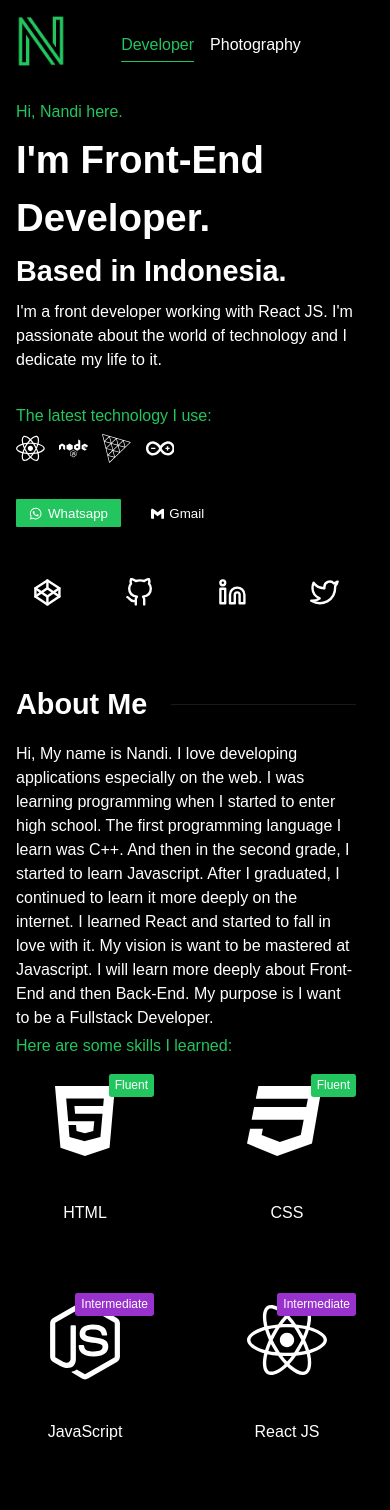
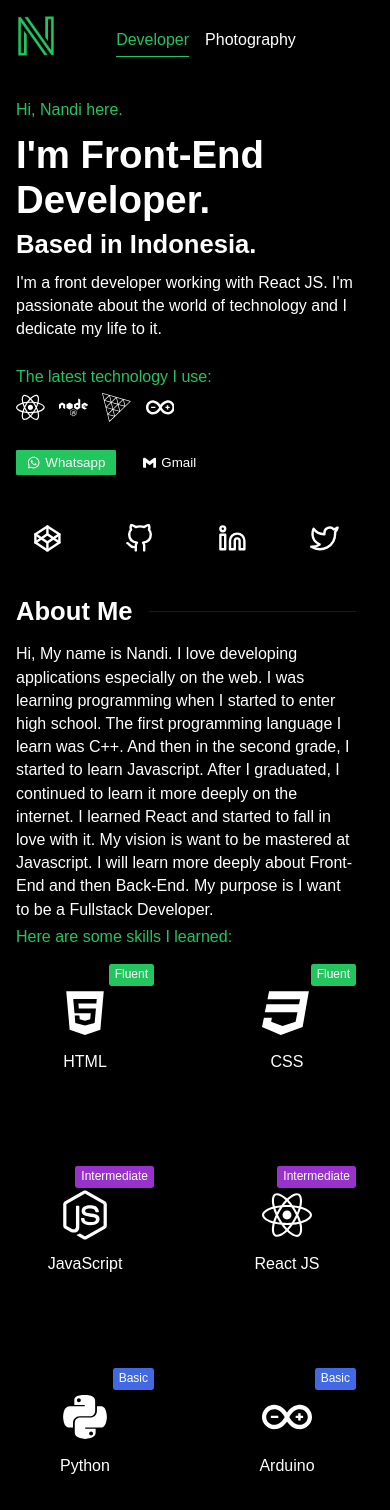
Before and after one commit to nandirchrd/nandirchrd.github.io, a React (Vite) app: page / in a window 390 px wide. Shown: the top 1510 px of the page. Built offline with nearby package versions, Linux system fonts and the light colour scheme.

Commit message:
Bugs fixed and made the css clean.
- Whatsapp text message updated.
- CSS style updated.

```diff
--- a/index.html
+++ b/index.html
@@ -39,9 +39,12 @@
   </head>
   <body>
     <div id="root"></div>
+    <footer>
+      <span class="copyright"></span>
+    </footer>
     <script type="module" src="/src/main.jsx"></script>
-    <footer>
-      <span>&copy; 2024 Nandi Richard</span>
-    </footer>
+    <script>
+      document.querySelector('.copyright').innerHTML = `© ${new Date().getFullYear()} Nandi Richard`;
+    </script>
   </body>
 </html>
--- a/package.json
+++ b/package.json
@@ -2,7 +2,7 @@
   "name": "nandirchrd",
   "private": true,
   "homepage": "https://nandirchrd.github.io",
-  "version": "1.0.0",
+  "version": "1.0.1",
   "type": "module",
   "scripts": {
     "dev": "vite",
--- a/src/pages/developerPage.jsx
+++ b/src/pages/developerPage.jsx
@@ -18,7 +18,7 @@ const DeveloperPage = () => {
                         <p className="highlight">Hi, Nandi here.</p>
                         <h2>I'm Front-End Developer.</h2>
                         <h3>Based in Indonesia.</h3>
-                        <p>I'm a front developer working with React JS. I'm passionate about the world of technology and I dedicate my life to it.</p>
+                        <p style={{maxWidth: 800}}>I'm a front developer working with React JS. I'm passionate about the world of technology and I dedicate my life to it.</p>
                     </div>
                     <div className="technology">
                         <p className="highlight">The latest technology I use:</p>
@@ -31,7 +31,7 @@ const DeveloperPage = () => {
                     </div>
                     <div className="social">
                         <div className="contact">
-                            <Link target="_blank" to='https://api.whatsapp.com/send?phone=62895359763865&text=Hallo!'>
+                            <Link target="_blank" to='https://api.whatsapp.com/send?phone=62895359763865&text=Halo%20Nandi,%20saya%20menelusuri%20portofolio%20Anda.%20Bisakah%20kita%20berbicara%20lebih%20lanjut?'>
                                 <button className="whatsapp"><FaWhatsapp/>Whatsapp</button>
                             </Link>
                             <Link to='mailto:nandirchrd@gmail.com'>
--- a/src/pages/photographyPage.jsx
+++ b/src/pages/photographyPage.jsx
@@ -17,11 +17,11 @@ const PhotographyPage = () => {
                             <p className="highlight">Hi, Nandi here.</p>
                             <h2>I'm Photographer.</h2>
                             <h3>Based in Indonesia.</h3>
-                            <p style={{maxWidth: 800}}>My love for photography drives me to capture the essence of the world through my lens, and I dedicate myself to continually improving my craft.</p>
+                            <p style={{maxWidth: 800}}>My passion for photography compels me to capture the essence of the world through my lens, and I am dedicated to continually refining and perfecting my craft.</p>
                         </div>
                         <div className="social">
                             <div className="contact">
-                                <Link target="_blank" to='https://api.whatsapp.com/send?phone=62895359763865&text=Hallo!'>
+                                <Link target="_blank" to='https://api.whatsapp.com/send?phone=62895359763865&text=Halo%20Nandi,%20saya%20menelusuri%20portofolio%20Anda.%20Bisakah%20kita%20berbicara%20lebih%20lanjut?'>
                                     <button className="whatsapp"><FaWhatsapp/>Whatsapp</button>
                                 </Link>
                                 <Link to='mailto:nandirchrd@gmail.com'>
--- a/src/styles/main.css
+++ b/src/styles/main.css
@@ -1,21 +1,3 @@
-* {
-    margin: 0;
-    padding: 0;
-    box-sizing: border-box;
-}
-
-:root {
-    --primary: #22c55e;
-    --black: #000;
-    --white: #fff;
-    --blue: royalblue;
-    --purple: darkorchid;
-    --line: rgba(255, 255, 255, 0.1);
-    --muted: rgba(255, 255, 255, 0.75);
-    --netral: rgba(25, 25, 25, 0.25);
-}
-
-
 /* http://meyerweb.com/eric/tools/css/reset/
    v2.0 | 20110126
    License: none (public domain)
@@ -126,7 +108,7 @@ section {
 }
 
 body {
-    line-height: 1.5;
+    line-height: 1.54;
 }
 
 ol,
@@ -153,8 +135,26 @@ table {
 }
 
 /*
-    STYLING
+    Custom Styling
 */
+
+* {
+    margin: 0;
+    padding: 0;
+    box-sizing: border-box;
+}
+
+:root {
+    --primary: #22c55e;
+    --black: #000;
+    --white: #fff;
+    --blue: royalblue;
+    --purple: darkorchid;
+    --line: rgba(255, 255, 255, 0.1);
+    --muted: rgba(255, 255, 255, 0.75);
+    --netral: rgba(25, 25, 25, 0.25);
+    --padding: 1em;
+}
 
 html,
 body {
@@ -164,23 +164,6 @@ body {
     background-color: var(--black);
     color: var(--white);
     overflow-x: hidden;
-}
-
-button {
-    display: flex;
-    justify-content: center;
-    align-items: center;
-    gap: .4em;
-    background-color: inherit;
-    border: none;
-    color: var(--white);
-    border-radius: .1em;
-    padding: .2em .5em;
-}
-
-button:hover {
-    cursor: pointer;
-    background-color: var(--primary);
 }
 
 h1,
@@ -210,21 +193,25 @@ h6 {
     font-size: 1rem;
 }
 
+button {
+    display: flex;
+    justify-content: center;
+    align-items: center;
+    gap: .4em;
+    background-color: inherit;
+    border: none;
+    color: var(--white);
+    border-radius: .1em;
+    padding: .2em .5em;
+}
+
+button:hover {
+    cursor: pointer;
+    background-color: var(--primary);
+}
+
 p {
     margin: .25em 0;
-}
-
-img {
-    width: 100%;
-}
-
-section {
-    margin-bottom: 2rem;
-}
-
-a {
-    color: inherit;
-    text-decoration: none;
 }
 
 a.active {
@@ -235,6 +222,33 @@ a.active {
 
 a:hover {
     color: var(--primary);
+}
+
+img {
+    width: 100%;
+}
+
+a {
+    color: inherit;
+    text-decoration: none;
+}
+
+img,
+a {
+    -webkit-user-drag: none;
+    user-select: none;
+}
+
+section {
+    padding: var(--padding) 0;
+}
+
+.title-section {
+    margin-bottom: var(--padding);
+    display: flex;
+    gap: var(--padding);
+    font-weight: normal;
+    text-wrap: nowrap;
 }
 
 .highlight {
@@ -255,17 +269,10 @@ a:hover {
     padding-right: calc(1em + 18px) !important;
 }
 
-.title-section {
-    margin-bottom: 1rem;
-    display: flex;
-    gap: 1.5em;
-    font-weight: normal;
-    text-wrap: nowrap;
-}
+/* Navigation */
 
 nav {
-    height: 64px;
-    padding: 1em 0;
+    padding: var(--padding) 0;
 }
 
 .inner-nav {
@@ -284,17 +291,23 @@ nav {
     width: 50px;
 }
 
+/* Introduction */
+
 .inner-introduction {
     display: flex;
     flex-direction: column;
-    gap: 1.5em;
-    padding: 2em 0;
+    gap: var(--padding);
 }
 
 .inner-introduction .description {
     display: flex;
     flex-direction: column;
     gap: .2em;
+}
+
+.inner-introduction .social {
+    display: flex;
+    justify-content: space-between;
 }
 
 .inner-introduction .technology {
@@ -308,21 +321,16 @@ nav {
     gap: .5em;
 }
 
-.inner-introduction .social {
-    display: flex;
-    justify-content: space-between;
-}
-
 .social .contact {
     display: flex;
-    gap: 1em 1em;
+    gap: var(--padding);
 }
 
 .social button {
-    padding: .5em 1em;
+    padding: .4em .8em;
 }
 
-.whatsapp {
+button.whatsapp {
     background-color: var(--primary);
 }
 
@@ -332,6 +340,16 @@ nav {
     gap: 1em;
 }
 
+/* Skills */
+
+.skills {
+    margin-top: var(--padding);
+    display: grid;
+    gap: 4em;
+    justify-content: center;
+    grid-template-columns: repeat(auto-fill, minmax(160px, 1fr));
+}
+
 .skill {
     aspect-ratio: 1 / 1;
     position: relative;
@@ -339,18 +357,12 @@ nav {
     flex-direction: column;
     justify-content: center;
     align-items: center;
-    gap: .2em;
-}
-
-.skills {
-    margin-top: 1em;
-    display: grid;
-    gap: 4em;
-    justify-content: center;
-    grid-template-columns: repeat(auto-fill, minmax(100px, 1fr));
+    gap: .5em;
 }
 
 .icon-skill {
+    cursor: pointer;
+    display: flex;
     font-size: 80px;
 }
 
@@ -367,6 +379,8 @@ nav {
     text-align: center;
 }
 
+/* skill levels */
+
 .basic {
     background-color: var(--blue);
 }
@@ -379,11 +393,12 @@ nav {
     background-color: var(--primary);
 }
 
+/* Project */
+
 ul.projects {
     display: grid;
     gap: 2em;
     grid-template-columns: repeat(auto-fill, minmax(280px, 1fr));
-    margin-top: 1.5em;
 }
 
 .project {
@@ -398,14 +413,19 @@ ul.projects {
     height: 100%;
     width: 100%;
     max-width: 320px;
+    min-width: 280px;
     margin: auto;
+}
+
+.title-project {
+    font-size: 1.2rem;
 }
 
 .project .description {
     padding: 0 .5em;
 }
 
-.description p {
+.project .description p {
     display: -webkit-box;
     -webkit-box-orient: vertical;
     -webkit-line-clamp: 3;
@@ -434,7 +454,7 @@ ul.projects {
 
 .project .action {
     font-size: 1.5rem;
-    padding: .5em;
+    padding: .2em;
     position: absolute;
     bottom: 0;
     width: 100%;
@@ -454,47 +474,48 @@ ul.projects {
     border: inset 10px solid var(--black);
 }
 
-.title-project {
-    font-size: 1.2rem;
-}
+/* Videos */
 
 .videos {
-    margin-top: 1em;
     display: grid;
     gap: 2em;
     justify-content: center;
-    grid-template-columns: repeat(auto-fill, minmax(280px, 1fr));
+    grid-template-columns: repeat(auto-fill, minmax(270px, 1fr));
 }
 
-iframe {
+.videos iframe {
     width: 100%;
     aspect-ratio: 16 / 9;
 }
 
-footer {
-    color: var(--muted);
-    margin-top: 2em;
-    font-size: .7em;
-    display: flex;
-    align-items: center;
-    justify-content: center;
-    padding: 1.5em 0;
-}
-
 /*
-    PHOTOGRAPHY
+    PHOTOGRAPHY PAGE
 */
 
+/* Platforms */
 .platform-lists {
     display: grid;
     gap: 1em;
-    grid-template-columns: repeat(auto-fill, minmax(200px, 1fr));
+    grid-template-columns: 1fr 1fr 1fr;
+}
+
+.platform {
+    width: 100%;
+    margin: auto;
+    max-width: 200px;
+}
+
+.platform a {
+    display: flex;
+    justify-content: center;
+    align-items: center;
 }
 
 .platform a:hover {
     color: inherit;
 }
 
+/* Photo samples */
 
 .samples {
     display: grid;
@@ -520,8 +541,8 @@ footer {
 
 .sample .top {
     font-size: 1.5em;
-    top: .5em;
-    right: .5em;
+    top: 5%;
+    right: 6%;
     position: absolute;
 }
 
@@ -558,21 +579,88 @@ footer {
     height: 118%;
 }
 
+/* Footer */
+
+footer {
+    border-top: 2px solid var(--netral);
+    color: var(--muted);
+    font-size: .66em;
+    display: flex;
+    align-items: center;
+    justify-content: center;
+    padding: var(--padding) 0;
+}
+
 /*
     Breakpoints
 */
-
-@media screen and (max-width: 720px) {
+@media screen and (max-width: 681px) {
     .social {
         flex-direction: column;
         gap: 3em;
     }
 
+    .platform {
+        font-size: 80px;
+    }
+
+    .skills {
+        grid-template-columns: repeat(auto-fill, minmax(130px, 1fr));
+    }
+
+    .icon-skill {
+        font-size: 50px;
+    }
+
     .social ul {
         justify-content: space-around;
     }
+}
+
+@media screen and (max-width: 500px) {
+
+    h1,
+    h2,
+    h3,
+    h4,
+    h5,
+    h6 {
+        line-height: 1.15;
+    }
+
+    h3 {
+        font-size: 1.6em;
+    }
+
+    body {
+        line-height: 1.45;
+    }
+
+    .inner-introduction .description {
+        gap: .5em;
+    }
+
+    .logo {
+        width: 40px;
+    }
+
+    .skills {
+        grid-template-columns: 1fr 1fr;
+    }
 
     ul.projects {
-        align-items: center;
+        gap: 3em;
+    }
+
+    .platform {
+        font-size: 62px;
+    }
+
+    .samples {
+        grid-template-columns: 1fr 1fr;
+    }
+
+    .sample .top {
+        font-size: 1.2em;
     }
 }
```
